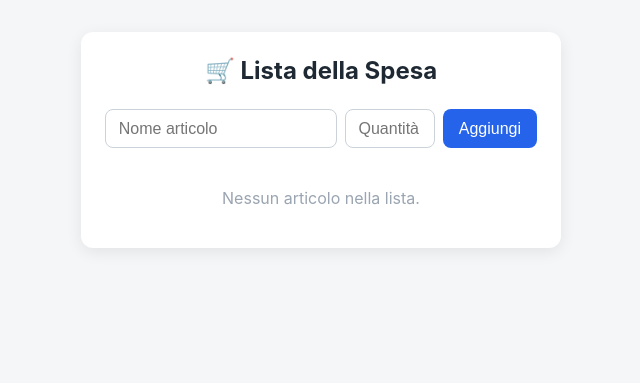
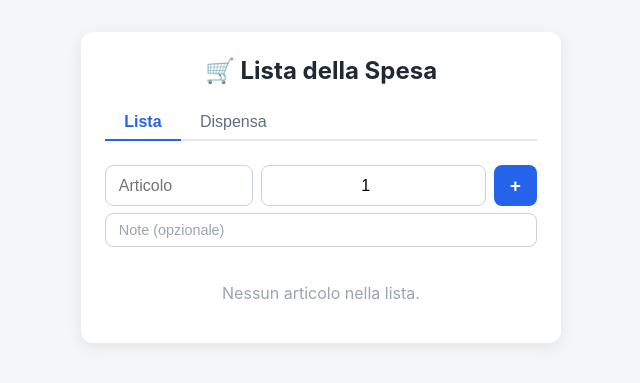
Before and after one commit to Burbacottero/lista-spesa, a FastAPI app: page / in a window 1280 px wide. Shown: the top 383 px of the page, without its empty margins (319-959 px from the left). Run offline with FastAPI, Linux system fonts and the light colour scheme; data that the repository does not hold is empty.

Commit message:
schema dati lista+dispensa con quantita numeriche, migrazione da tabella articoli

```diff
--- a/app/main.py
+++ b/app/main.py
@@ -5,7 +5,7 @@ from fastapi.responses import FileResponse
 from fastapi.staticfiles import StaticFiles
 
 from app.database import get_connection, init_db
-from app.models import Articolo, ArticoloCreate
+from app.models import VoceDispensa, VoceDispensaCreate, VoceLista, VoceListaCreate
 
 BASE_DIR = Path(__file__).resolve().parent
 
@@ -17,53 +17,138 @@ def on_startup() -> None:
     init_db()
 
 
-@app.get("/api/articoli", response_model=list[Articolo])
-def get_articoli() -> list[dict]:
+# --- Lista della spesa ---
+
+@app.get("/api/lista", response_model=list[VoceLista])
+def get_lista() -> list[dict]:
     conn = get_connection()
-    rows = conn.execute("SELECT * FROM articoli ORDER BY id").fetchall()
+    rows = conn.execute("SELECT * FROM voci_lista_spesa ORDER BY id").fetchall()
     conn.close()
     return [dict(row) for row in rows]
 
 
-@app.post("/api/articoli", response_model=Articolo, status_code=201)
-def crea_articolo(articolo: ArticoloCreate) -> dict:
+@app.post("/api/lista", response_model=VoceLista, status_code=201)
+def crea_voce_lista(voce: VoceListaCreate) -> dict:
     conn = get_connection()
     cursor = conn.execute(
-        "INSERT INTO articoli (nome, quantita, comprato) VALUES (?, ?, 0)",
-        (articolo.nome, articolo.quantita),
+        "INSERT INTO voci_lista_spesa (nome, quantita_desiderata, comprato, note) VALUES (?, ?, 0, ?)",
+        (voce.nome, voce.quantita_desiderata, voce.note),
     )
     conn.commit()
-    nuovo_id = cursor.lastrowid
-    row = conn.execute("SELECT * FROM articoli WHERE id = ?", (nuovo_id,)).fetchone()
+    row = conn.execute(
+        "SELECT * FROM voci_lista_spesa WHERE id = ?", (cursor.lastrowid,)
+    ).fetchone()
     conn.close()
     return dict(row)
 
 
-@app.patch("/api/articoli/{articolo_id}/comprato", response_model=Articolo)
-def toggle_comprato(articolo_id: int) -> dict:
+@app.patch("/api/lista/{voce_id}/comprato", response_model=VoceLista)
+def toggle_comprato(voce_id: int) -> dict:
     conn = get_connection()
-    row = conn.execute("SELECT * FROM articoli WHERE id = ?", (articolo_id,)).fetchone()
+    row = conn.execute(
+        "SELECT * FROM voci_lista_spesa WHERE id = ?", (voce_id,)
+    ).fetchone()
     if row is None:
         conn.close()
-        raise HTTPException(status_code=404, detail="Articolo non trovato")
-
+        raise HTTPException(status_code=404, detail="Voce non trovata")
     nuovo_stato = 0 if row["comprato"] else 1
-    conn.execute("UPDATE articoli SET comprato = ? WHERE id = ?", (nuovo_stato, articolo_id))
+    conn.execute(
+        "UPDATE voci_lista_spesa SET comprato = ? WHERE id = ?", (nuovo_stato, voce_id)
+    )
     conn.commit()
-    row = conn.execute("SELECT * FROM articoli WHERE id = ?", (articolo_id,)).fetchone()
+    row = conn.execute(
+        "SELECT * FROM voci_lista_spesa WHERE id = ?", (voce_id,)
+    ).fetchone()
     conn.close()
     return dict(row)
 
 
-@app.delete("/api/articoli/{articolo_id}", status_code=204)
-def cancella_articolo(articolo_id: int) -> None:
+@app.delete("/api/lista/{voce_id}", status_code=204)
+def cancella_voce_lista(voce_id: int) -> None:
     conn = get_connection()
-    row = conn.execute("SELECT id FROM articoli WHERE id = ?", (articolo_id,)).fetchone()
+    row = conn.execute(
+        "SELECT id FROM voci_lista_spesa WHERE id = ?", (voce_id,)
+    ).fetchone()
     if row is None:
         conn.close()
-        raise HTTPException(status_code=404, detail="Articolo non trovato")
+        raise HTTPException(status_code=404, detail="Voce non trovata")
+    conn.execute("DELETE FROM voci_lista_spesa WHERE id = ?", (voce_id,))
+    conn.commit()
+    conn.close()
 
-    conn.execute("DELETE FROM articoli WHERE id = ?", (articolo_id,))
+
+@app.post("/api/lista/{voce_id}/sposta-in-dispensa", response_model=VoceDispensa)
+def sposta_in_dispensa(voce_id: int) -> dict:
+    conn = get_connection()
+    voce = conn.execute(
+        "SELECT * FROM voci_lista_spesa WHERE id = ?", (voce_id,)
+    ).fetchone()
+    if voce is None:
+        conn.close()
+        raise HTTPException(status_code=404, detail="Voce non trovata")
+
+    existing = conn.execute(
+        "SELECT * FROM voci_dispensa WHERE nome = ? COLLATE NOCASE", (voce["nome"],)
+    ).fetchone()
+
+    if existing:
+        nuova_qty = existing["quantita_disponibile"] + voce["quantita_desiderata"]
+        conn.execute(
+            "UPDATE voci_dispensa SET quantita_disponibile = ? WHERE id = ?",
+            (nuova_qty, existing["id"]),
+        )
+        dispensa_id = existing["id"]
+    else:
+        cursor = conn.execute(
+            "INSERT INTO voci_dispensa (nome, quantita_disponibile, note) VALUES (?, ?, NULL)",
+            (voce["nome"], voce["quantita_desiderata"]),
+        )
+        dispensa_id = cursor.lastrowid
+
+    conn.execute("DELETE FROM voci_lista_spesa WHERE id = ?", (voce_id,))
+    conn.commit()
+    row = conn.execute(
+        "SELECT * FROM voci_dispensa WHERE id = ?", (dispensa_id,)
+    ).fetchone()
+    conn.close()
+    return dict(row)
+
+
+# --- Dispensa ---
+
+@app.get("/api/dispensa", response_model=list[VoceDispensa])
+def get_dispensa() -> list[dict]:
+    conn = get_connection()
+    rows = conn.execute("SELECT * FROM voci_dispensa ORDER BY id").fetchall()
+    conn.close()
+    return [dict(row) for row in rows]
+
+
+@app.post("/api/dispensa", response_model=VoceDispensa, status_code=201)
+def crea_voce_dispensa(voce: VoceDispensaCreate) -> dict:
+    conn = get_connection()
+    cursor = conn.execute(
+        "INSERT INTO voci_dispensa (nome, quantita_disponibile, note) VALUES (?, ?, ?)",
+        (voce.nome, voce.quantita_disponibile, voce.note),
+    )
+    conn.commit()
+    row = conn.execute(
+        "SELECT * FROM voci_dispensa WHERE id = ?", (cursor.lastrowid,)
+    ).fetchone()
+    conn.close()
+    return dict(row)
+
+
+@app.delete("/api/dispensa/{voce_id}", status_code=204)
+def cancella_voce_dispensa(voce_id: int) -> None:
+    conn = get_connection()
+    row = conn.execute(
+        "SELECT id FROM voci_dispensa WHERE id = ?", (voce_id,)
+    ).fetchone()
+    if row is None:
+        conn.close()
+        raise HTTPException(status_code=404, detail="Voce non trovata")
+    conn.execute("DELETE FROM voci_dispensa WHERE id = ?", (voce_id,))
     conn.commit()
     conn.close()
 
--- a/app/static/script.js
+++ b/app/static/script.js
@@ -1,92 +1,198 @@
-const API_URL = "/api/articoli";
+// Tab switching
+document.querySelectorAll(".tab-btn").forEach((btn) => {
+  btn.addEventListener("click", () => {
+    document.querySelectorAll(".tab-btn").forEach((b) => b.classList.remove("attiva"));
+    document.querySelectorAll(".sezione-tab").forEach((s) => s.classList.remove("attiva"));
+    btn.classList.add("attiva");
+    document.getElementById("sezione-" + btn.dataset.tab).classList.add("attiva");
+  });
+});
 
-const form = document.getElementById("form-articolo");
-const inputNome = document.getElementById("input-nome");
-const inputQuantita = document.getElementById("input-quantita");
-const lista = document.getElementById("lista-articoli");
-const messaggioVuoto = document.getElementById("messaggio-vuoto");
-
-async function caricaArticoli() {
-  const risposta = await fetch(API_URL);
-  const articoli = await risposta.json();
-  renderArticoli(articoli);
+// Utility: formatta numero (evita ".0" superfluo)
+function fmtQty(n) {
+  return Number.isInteger(n) ? String(n) : String(n);
 }
 
-function renderArticoli(articoli) {
-  lista.innerHTML = "";
-  messaggioVuoto.hidden = articoli.length > 0;
+// ---- Lista della spesa ----
 
-  for (const articolo of articoli) {
-    lista.appendChild(creaElementoArticolo(articolo));
-  }
+async function caricaLista() {
+  const risposta = await fetch("/api/lista");
+  const voci = await risposta.json();
+  renderLista(voci);
 }
 
-function creaElementoArticolo(articolo) {
+function renderLista(voci) {
+  const lista = document.getElementById("lista-articoli");
+  const vuoto = document.getElementById("lista-vuota");
+  lista.innerHTML = "";
+  vuoto.hidden = voci.length > 0;
+  for (const v of voci) lista.appendChild(creaElementoLista(v));
+}
+
+function creaElementoLista(v) {
   const li = document.createElement("li");
-  li.className = "articolo" + (articolo.comprato ? " comprato" : "");
+  li.className = "articolo" + (v.comprato ? " comprato" : "");
 
   const checkbox = document.createElement("input");
   checkbox.type = "checkbox";
-  checkbox.checked = articolo.comprato;
-  checkbox.addEventListener("change", () => toggleComprato(articolo.id));
+  checkbox.checked = v.comprato;
+  checkbox.addEventListener("change", () => toggleComprato(v.id));
 
   const info = document.createElement("div");
   info.className = "info";
-  info.addEventListener("click", () => toggleComprato(articolo.id));
+  info.addEventListener("click", () => toggleComprato(v.id));
 
   const nome = document.createElement("span");
   nome.className = "nome";
-  nome.textContent = articolo.nome;
+  nome.textContent = v.nome;
 
-  const quantita = document.createElement("span");
-  quantita.className = "quantita";
-  quantita.textContent = `Quantità: ${articolo.quantita}`;
+  const qty = document.createElement("span");
+  qty.className = "quantita";
+  qty.textContent = `Qtà: ${fmtQty(v.quantita_desiderata)}`;
 
   info.appendChild(nome);
-  info.appendChild(quantita);
+  info.appendChild(qty);
+
+  if (v.note) {
+    const nota = document.createElement("span");
+    nota.className = "nota";
+    nota.textContent = v.note;
+    info.appendChild(nota);
+  }
+
+  const btnDispensa = document.createElement("button");
+  btnDispensa.className = "btn-dispensa";
+  btnDispensa.textContent = "→";
+  btnDispensa.title = "Sposta in dispensa";
+  btnDispensa.addEventListener("click", () => spostaInDispensa(v.id));
 
   const btnElimina = document.createElement("button");
   btnElimina.className = "btn-elimina";
   btnElimina.textContent = "✕";
-  btnElimina.title = "Elimina articolo";
-  btnElimina.addEventListener("click", () => eliminaArticolo(articolo.id));
+  btnElimina.title = "Elimina";
+  btnElimina.addEventListener("click", () => eliminaVoceLista(v.id));
 
   li.appendChild(checkbox);
+  li.appendChild(info);
+  li.appendChild(btnDispensa);
+  li.appendChild(btnElimina);
+
+  return li;
+}
+
+async function toggleComprato(id) {
+  await fetch(`/api/lista/${id}/comprato`, { method: "PATCH" });
+  await caricaLista();
+}
+
+async function eliminaVoceLista(id) {
+  await fetch(`/api/lista/${id}`, { method: "DELETE" });
+  await caricaLista();
+}
+
+async function spostaInDispensa(id) {
+  await fetch(`/api/lista/${id}/sposta-in-dispensa`, { method: "POST" });
+  await Promise.all([caricaLista(), caricaDispensa()]);
+}
+
+document.getElementById("form-lista").addEventListener("submit", async (e) => {
+  e.preventDefault();
+  const nome = document.getElementById("lista-nome").value.trim();
+  const qty = parseFloat(document.getElementById("lista-qty").value);
+  const note = document.getElementById("lista-note").value.trim() || null;
+  if (!nome || isNaN(qty)) return;
+
+  await fetch("/api/lista", {
+    method: "POST",
+    headers: { "Content-Type": "application/json" },
+    body: JSON.stringify({ nome, quantita_desiderata: qty, note }),
+  });
+
+  document.getElementById("lista-nome").value = "";
+  document.getElementById("lista-qty").value = "1";
+  document.getElementById("lista-note").value = "";
+  document.getElementById("lista-nome").focus();
+  await caricaLista();
+});
+
+// ---- Dispensa ----
+
+async function caricaDispensa() {
+  const risposta = await fetch("/api/dispensa");
+  const voci = await risposta.json();
+  renderDispensa(voci);
+}
+
+function renderDispensa(voci) {
+  const lista = document.getElementById("dispensa-articoli");
+  const vuoto = document.getElementById("dispensa-vuota");
+  lista.innerHTML = "";
+  vuoto.hidden = voci.length > 0;
+  for (const v of voci) lista.appendChild(creaElementoDispensa(v));
+}
+
+function creaElementoDispensa(v) {
+  const li = document.createElement("li");
+  li.className = "articolo";
+
+  const info = document.createElement("div");
+  info.className = "info";
+
+  const nome = document.createElement("span");
+  nome.className = "nome";
+  nome.textContent = v.nome;
+
+  const qty = document.createElement("span");
+  qty.className = "quantita";
+  qty.textContent = `Disponibile: ${fmtQty(v.quantita_disponibile)}`;
+
+  info.appendChild(nome);
+  info.appendChild(qty);
+
+  if (v.note) {
+    const nota = document.createElement("span");
+    nota.className = "nota";
+    nota.textContent = v.note;
+    info.appendChild(nota);
+  }
+
+  const btnElimina = document.createElement("button");
+  btnElimina.className = "btn-elimina";
+  btnElimina.textContent = "✕";
+  btnElimina.title = "Elimina";
+  btnElimina.addEventListener("click", () => eliminaVoceDispensa(v.id));
+
   li.appendChild(info);
   li.appendChild(btnElimina);
 
   return li;
 }
 
-async function aggiungiArticolo(nome, quantita) {
-  await fetch(API_URL, {
+async function eliminaVoceDispensa(id) {
+  await fetch(`/api/dispensa/${id}`, { method: "DELETE" });
+  await caricaDispensa();
+}
+
+document.getElementById("form-dispensa").addEventListener("submit", async (e) => {
+  e.preventDefault();
+  const nome = document.getElementById("dispensa-nome").value.trim();
+  const qty = parseFloat(document.getElementById("dispensa-qty").value);
+  const note = document.getElementById("dispensa-note").value.trim() || null;
+  if (!nome || isNaN(qty)) return;
+
+  await fetch("/api/dispensa", {
     method: "POST",
     headers: { "Content-Type": "application/json" },
-    body: JSON.stringify({ nome, quantita }),
+    body: JSON.stringify({ nome, quantita_disponibile: qty, note }),
   });
-  await caricaArticoli();
-}
 
-async function toggleComprato(id) {
-  await fetch(`${API_URL}/${id}/comprato`, { method: "PATCH" });
-  await caricaArticoli();
-}
-
-async function eliminaArticolo(id) {
-  await fetch(`${API_URL}/${id}`, { method: "DELETE" });
-  await caricaArticoli();
-}
-
-form.addEventListener("submit", async (event) => {
-  event.preventDefault();
-  const nome = inputNome.value.trim();
-  const quantita = inputQuantita.value.trim();
-  if (!nome || !quantita) return;
-
-  await aggiungiArticolo(nome, quantita);
-  inputNome.value = "";
-  inputQuantita.value = "";
-  inputNome.focus();
+  document.getElementById("dispensa-nome").value = "";
+  document.getElementById("dispensa-qty").value = "1";
+  document.getElementById("dispensa-note").value = "";
+  document.getElementById("dispensa-nome").focus();
+  await caricaDispensa();
 });
 
-caricaArticoli();
+// Init
+caricaLista();
+caricaDispensa();
--- a/app/static/style.css
+++ b/app/static/style.css
@@ -25,16 +25,52 @@ h1 {
   text-align: center;
   font-size: 1.5rem;
   margin-top: 0;
+  margin-bottom: 1.25rem;
+}
+
+/* Tabs */
+
+.tabs {
+  display: flex;
+  border-bottom: 2px solid #e4e7eb;
   margin-bottom: 1.5rem;
 }
 
-.form-articolo {
+.tab-btn {
+  padding: 0.5rem 1.2rem;
+  border: none;
+  background: none;
+  font-size: 1rem;
+  cursor: pointer;
+  color: #616e7c;
+  border-bottom: 2px solid transparent;
+  margin-bottom: -2px;
+  transition: color 0.15s;
+}
+
+.tab-btn.attiva {
+  color: #2563eb;
+  border-bottom-color: #2563eb;
+  font-weight: 600;
+}
+
+.sezione-tab {
+  display: none;
+}
+
+.sezione-tab.attiva {
+  display: block;
+}
+
+/* Form */
+
+.form-riga {
   display: flex;
   gap: 0.5rem;
-  margin-bottom: 1.5rem;
+  margin-bottom: 0.4rem;
 }
 
-.form-articolo input {
+.form-riga input[type="text"] {
   flex: 1;
   padding: 0.6rem 0.8rem;
   border: 1px solid #cbd2d9;
@@ -43,24 +79,47 @@ h1 {
   min-width: 0;
 }
 
-.form-articolo input#input-quantita {
-  flex: 0 0 90px;
+.form-riga input[type="number"] {
+  flex: 0 0 72px;
+  padding: 0.6rem 0.5rem;
+  border: 1px solid #cbd2d9;
+  border-radius: 8px;
+  font-size: 1rem;
+  text-align: center;
 }
 
-.form-articolo button {
+.form-riga button {
   padding: 0.6rem 1rem;
   border: none;
   border-radius: 8px;
   background-color: #2563eb;
   color: #fff;
-  font-size: 1rem;
+  font-size: 1.2rem;
+  font-weight: 600;
   cursor: pointer;
   transition: background-color 0.15s ease;
 }
 
-.form-articolo button:hover {
+.form-riga button:hover {
   background-color: #1d4ed8;
 }
+
+.input-note {
+  display: block;
+  width: 100%;
+  padding: 0.5rem 0.8rem;
+  border: 1px solid #cbd2d9;
+  border-radius: 8px;
+  font-size: 0.9rem;
+  color: #616e7c;
+  margin-bottom: 1.25rem;
+}
+
+.input-note::placeholder {
+  color: #9aa5b1;
+}
+
+/* Lista articoli */
 
 .lista-articoli {
   list-style: none;
--- a/app/templates/index.html
+++ b/app/templates/index.html
@@ -10,15 +10,38 @@
   <main class="container">
     <h1>🛒 Lista della Spesa</h1>
 
-    <form id="form-articolo" class="form-articolo">
-      <input type="text" id="input-nome" placeholder="Nome articolo" required>
-      <input type="text" id="input-quantita" placeholder="Quantità" required>
-      <button type="submit">Aggiungi</button>
-    </form>
+    <nav class="tabs">
+      <button class="tab-btn attiva" data-tab="lista">Lista</button>
+      <button class="tab-btn" data-tab="dispensa">Dispensa</button>
+    </nav>
 
-    <ul id="lista-articoli" class="lista-articoli"></ul>
+    <!-- Sezione Lista -->
+    <section id="sezione-lista" class="sezione-tab attiva">
+      <form id="form-lista">
+        <div class="form-riga">
+          <input type="text" id="lista-nome" placeholder="Articolo" required>
+          <input type="number" id="lista-qty" placeholder="Qtà" step="any" min="0.01" value="1" required>
+          <button type="submit">+</button>
+        </div>
+        <input type="text" id="lista-note" placeholder="Note (opzionale)" class="input-note">
+      </form>
+      <ul id="lista-articoli" class="lista-articoli"></ul>
+      <p id="lista-vuota" class="messaggio-vuoto" hidden>Nessun articolo nella lista.</p>
+    </section>
 
-    <p id="messaggio-vuoto" class="messaggio-vuoto" hidden>Nessun articolo nella lista.</p>
+    <!-- Sezione Dispensa -->
+    <section id="sezione-dispensa" class="sezione-tab">
+      <form id="form-dispensa">
+        <div class="form-riga">
+          <input type="text" id="dispensa-nome" placeholder="Articolo" required>
+          <input type="number" id="dispensa-qty" placeholder="Qtà" step="any" min="0" value="1" required>
+          <button type="submit">+</button>
+        </div>
+        <input type="text" id="dispensa-note" placeholder="Note (opzionale)" class="input-note">
+      </form>
+      <ul id="dispensa-articoli" class="lista-articoli"></ul>
+      <p id="dispensa-vuota" class="messaggio-vuoto" hidden>Dispensa vuota.</p>
+    </section>
   </main>
 
   <script src="/static/script.js"></script>
```
Also changed, not shown: other parts of app/static/style.css (+34 -3 lines), app/database.py (+32 -7 lines), app/models.py (+14 -3 lines).
